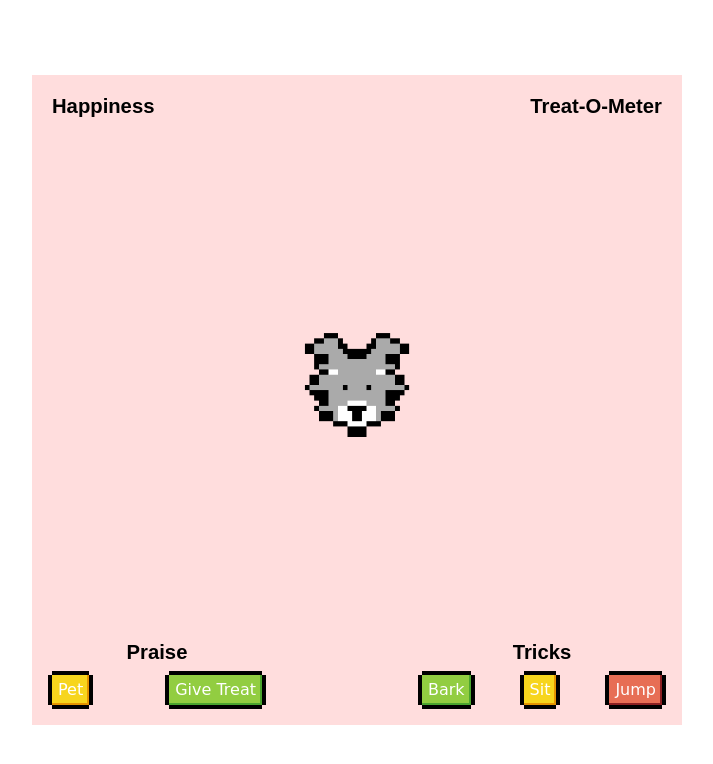
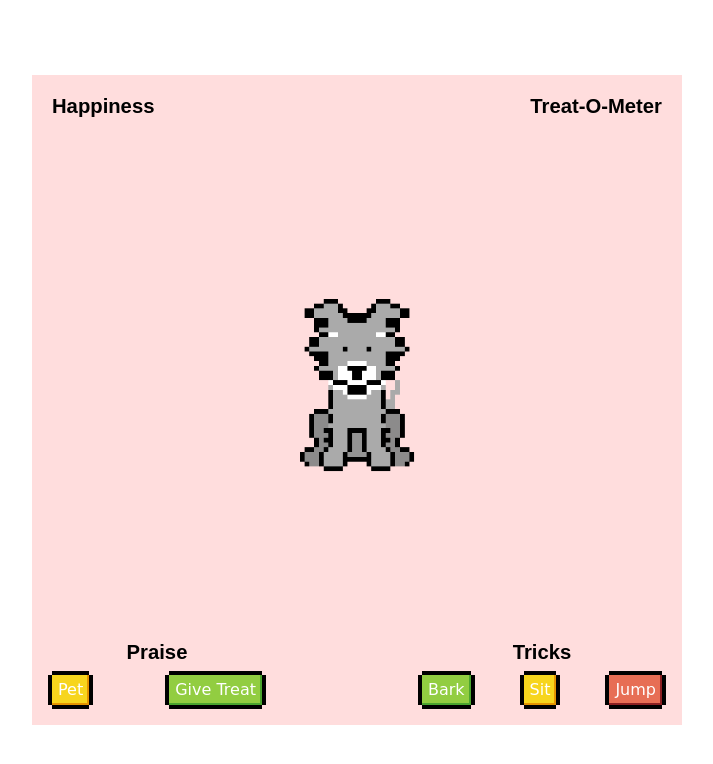
Before and after one commit to nigelrudolf/nigel-mansell-project-three, a plain HTML site: page index.html in a window 1280 px wide. Shown: the whole page, without its empty margins (283-996 px from the left). Drawn offline with nearby package versions, Linux system fonts and the light colour scheme; a web font is replaced by a local one.

Commit message:
reorganized folder structure

```diff
--- a/index.html
+++ b/index.html
@@ -6,7 +6,7 @@
     <title>DigiPets</title>
     <link rel="stylesheet" href="https://use.typekit.net/exb1jvy.css">
     <script src='https://code.jquery.com/jquery-3.4.0.min.js' integrity='sha256-BJeo0qm959uMBGb65z40ejJYGSgR7REI4+CW1fNKwOg=' crossorigin='anonymous' defer></script>
-    <script src="script.js" defer></script>
+    <script src="script/script.js" defer></script>
     <link rel="stylesheet" href="styles/style.css">
 </head>
 <body>
@@ -30,7 +30,7 @@
 
             <!-- <div class="app-morus application-wrapper"> -->
                 <div class="morus">
-                    <img src="assets/morus-8bit.png" alt="">
+                    <img src="assets/morus-full-8bit.png" alt="">
                 </div>
             <!-- </div> -->
 
--- a/styles/sass/_main.scss
+++ b/styles/sass/_main.scss
@@ -53,8 +53,8 @@
     display: flex;
     justify-content: center;
     img {
-    width: 114px;
-    height: 114px;
+    width: calc(832px * 0.15);
+    height: calc(1216px * 0.15);
     }
 }
 
```
Also changed, not shown: assets/morus-full-8bit.png (added), script/script.js (renamed from script.js), styles/style.css.
